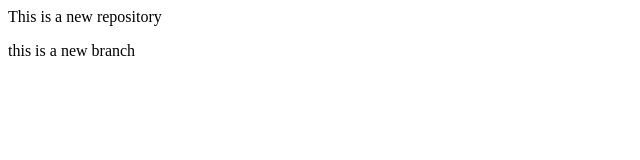
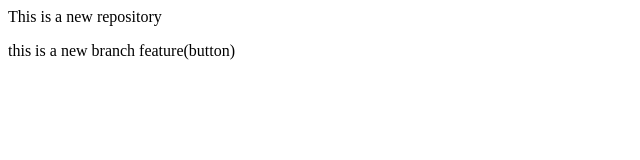
Before and after one commit to sumitkumar0507/localrepo, a plain HTML site: page index.html in a window 1280 px wide. Shown: the full height of the page, 0-640 px from the left. Drawn offline with Linux system fonts and the light colour scheme.

```diff
--- a/index.html
+++ b/index.html
@@ -1,4 +1,4 @@
 <p>
     This is a new repository
 </p>
-<p>this is a new branch</p>
+<p>this is a new branch feature(button)</p>
```
